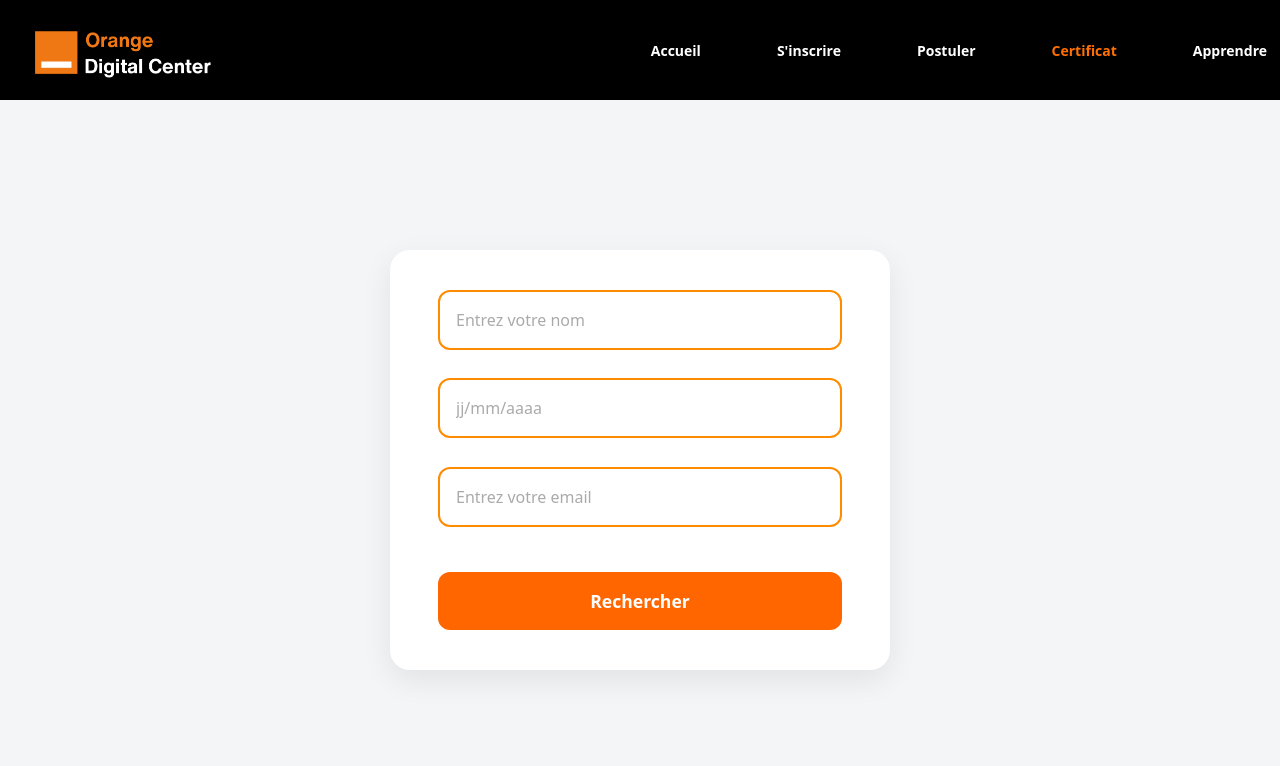
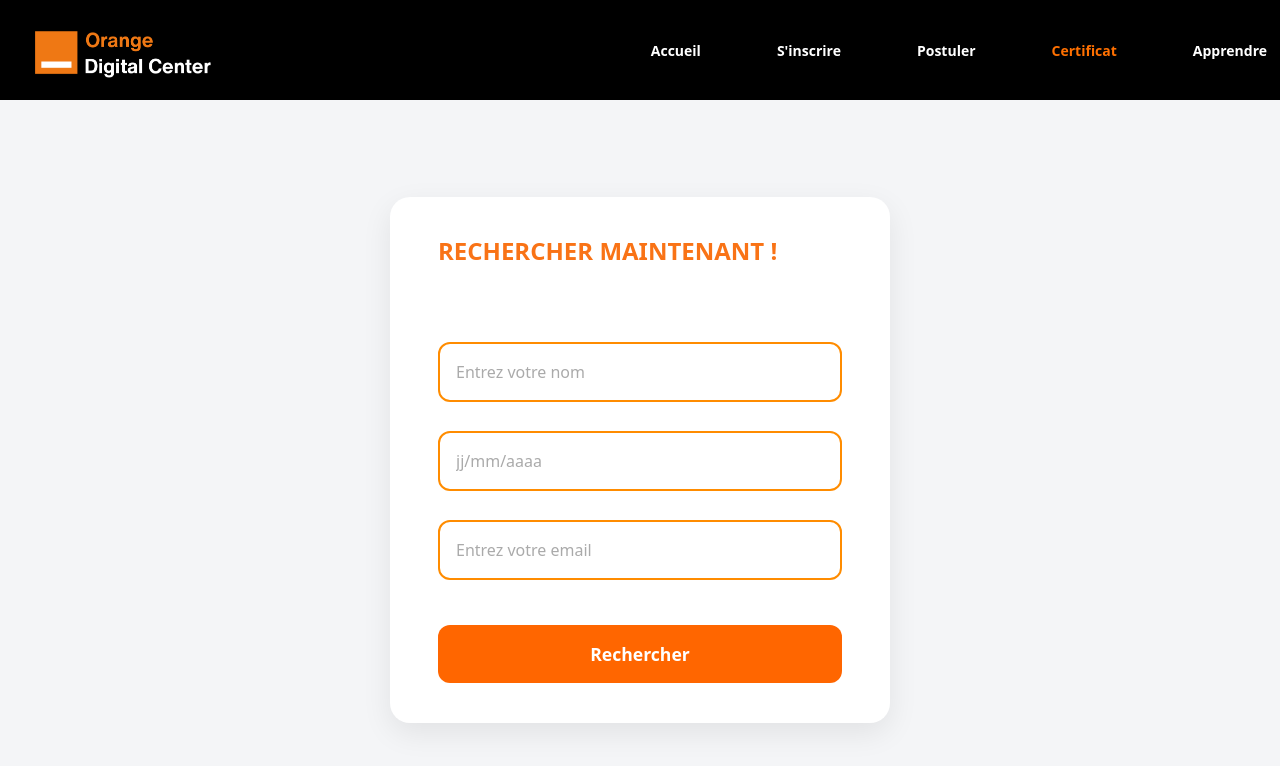
Before and after one commit to MohamedDev01/GestionODC_WithReact, a React (Create React App) app: page /certificat in a window 1280 px wide. Shown: the top 766 px of the page. Built offline with nearby package versions, Linux system fonts and the light colour scheme.

Commit message:
Version du 14/08/2025

```diff
--- a/src/Components/CertificateSearch.jsx
+++ b/src/Components/CertificateSearch.jsx
@@ -1,5 +1,5 @@
 import React, { useState } from 'react';
-import '../Styles/CertificateSearch.css'; // Le fichier CSS a aussi été modifié
+import '../Styles/CertificateSearch.css';
 
 const CertificateSearch = () => {
   const [name, setName] = useState('');
@@ -8,8 +8,7 @@ const CertificateSearch = () => {
 
   const handleSubmit = (e) => {
     e.preventDefault();
-    // Logique de recherche à implémenter ici
-    // Par exemple, appeler une API avec les données
+
     console.log({
       name,
       date,
@@ -20,8 +19,10 @@ const CertificateSearch = () => {
 
   return (
     <div className="search-page-container">
+
       <div className="certificate-card">
         <form onSubmit={handleSubmit} className="certificate-form">
+          <h1 className="login-title">RECHERCHER MAINTENANT !</h1>
           {/* Champ Nom */}
           <div className="input-group">
             <input
@@ -41,8 +42,8 @@ const CertificateSearch = () => {
               placeholder="jj/mm/aaaa"
               value={date}
               onChange={(e) => setDate(e.target.value)}
-              onFocus={(e) => (e.target.type = 'date')} // Change le type au focus pour le date picker
-              onBlur={(e) => (e.target.type = 'text')}  // Revient au texte si rien n'est sélectionné
+              onFocus={(e) => (e.target.type = 'date')}
+              onBlur={(e) => (e.target.type = 'text')}
               className="form-input"
               required
             />
--- a/src/Components/LoginPage.jsx
+++ b/src/Components/LoginPage.jsx
@@ -1,5 +1,3 @@
-// src/Components/LoginPage.jsx (VERSION MISE À JOUR)
-
 import React, { useState } from 'react';
 import { Link, useNavigate } from 'react-router-dom';
 import { FaUser, FaLock } from 'react-icons/fa';
--- a/src/Styles/CertificateSearch.css
+++ b/src/Styles/CertificateSearch.css
@@ -70,3 +70,11 @@
   background-color: #e65c00; /* Orange plus foncé au survol */
   transform: translateY(-2px);
 }
+
+.login-title {
+  color: #f97316; /* Orange */
+  font-weight: 800;
+  font-size: 1.5rem;
+  text-transform: uppercase;
+  margin-bottom: 3rem;
+}
--- a/src/Styles/Connect.css
+++ b/src/Styles/Connect.css
@@ -103,15 +103,15 @@
   font-weight: 500;
 }
 
-/* ----- DÉBUT DE LA CORRECTION AVEC !important ----- */
+
 .connect-right-panel .form-group input {
-  /* Réinitialisation agressive du style de boîte */
+
   border: none !important;
   border-radius: 0 !important;
   box-shadow: none !important;
   background-color: transparent !important;
 
-  /* Application du style de ligne */
+
   border-bottom: 1px solid var(--border-color) !important;
 
   /* Autres propriétés */
@@ -126,7 +126,7 @@
   outline: none !important;
   border-bottom-color: var(--orange-primary) !important;
 }
-/* ----- FIN DE LA CORRECTION AVEC !important ----- */
+
 
 
 .form-terms {
@@ -223,7 +223,7 @@
 
 /* Style pour les champs valides (optionnel) */
 .form-group input:valid:not(:placeholder-shown) {
-  border-bottom-color: #10b981; /* Vert pour les champs valides */
+  border-bottom-color: #10b981;
 }
 
 /* Style pour les messages d'erreur des termes */
```
